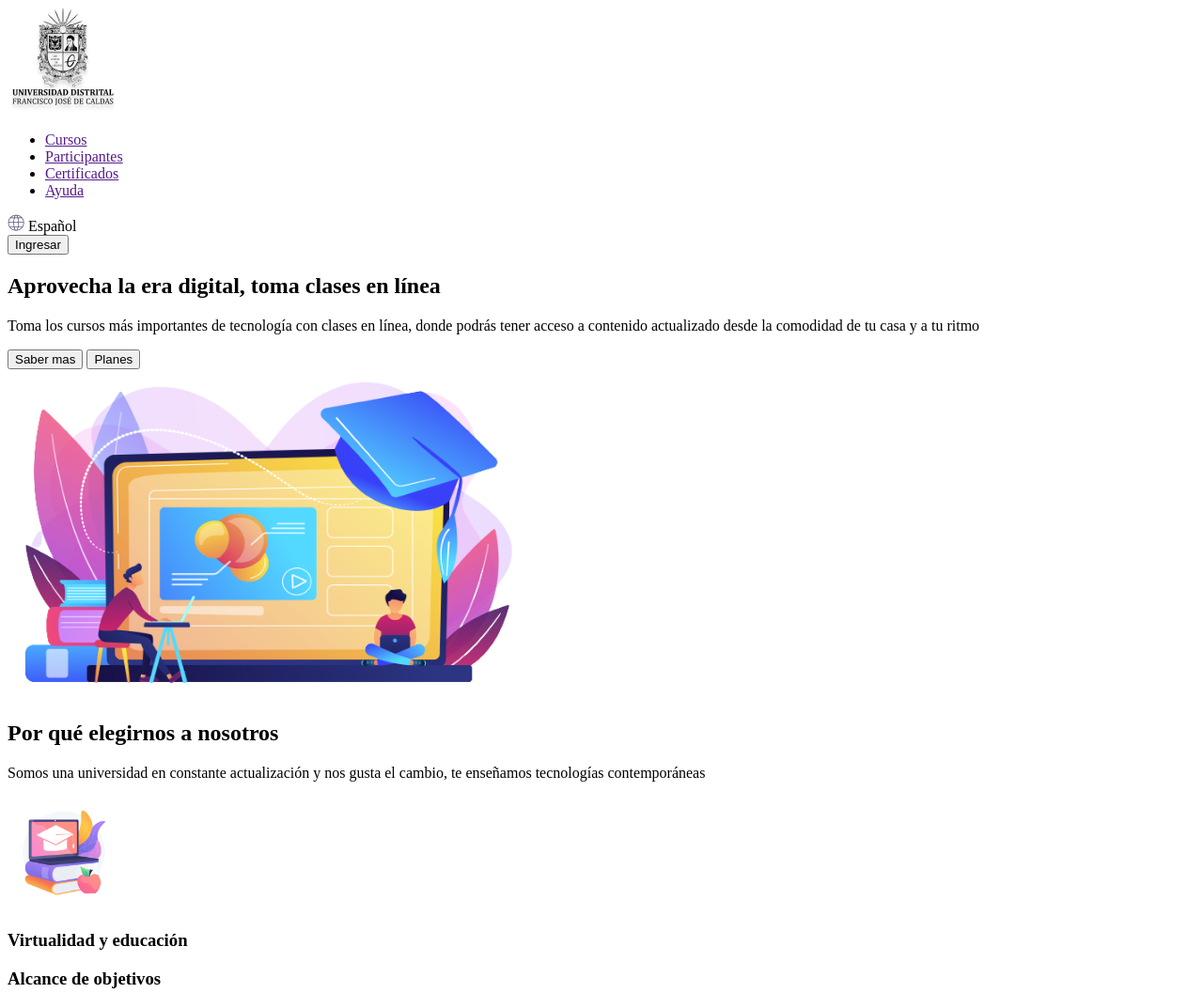
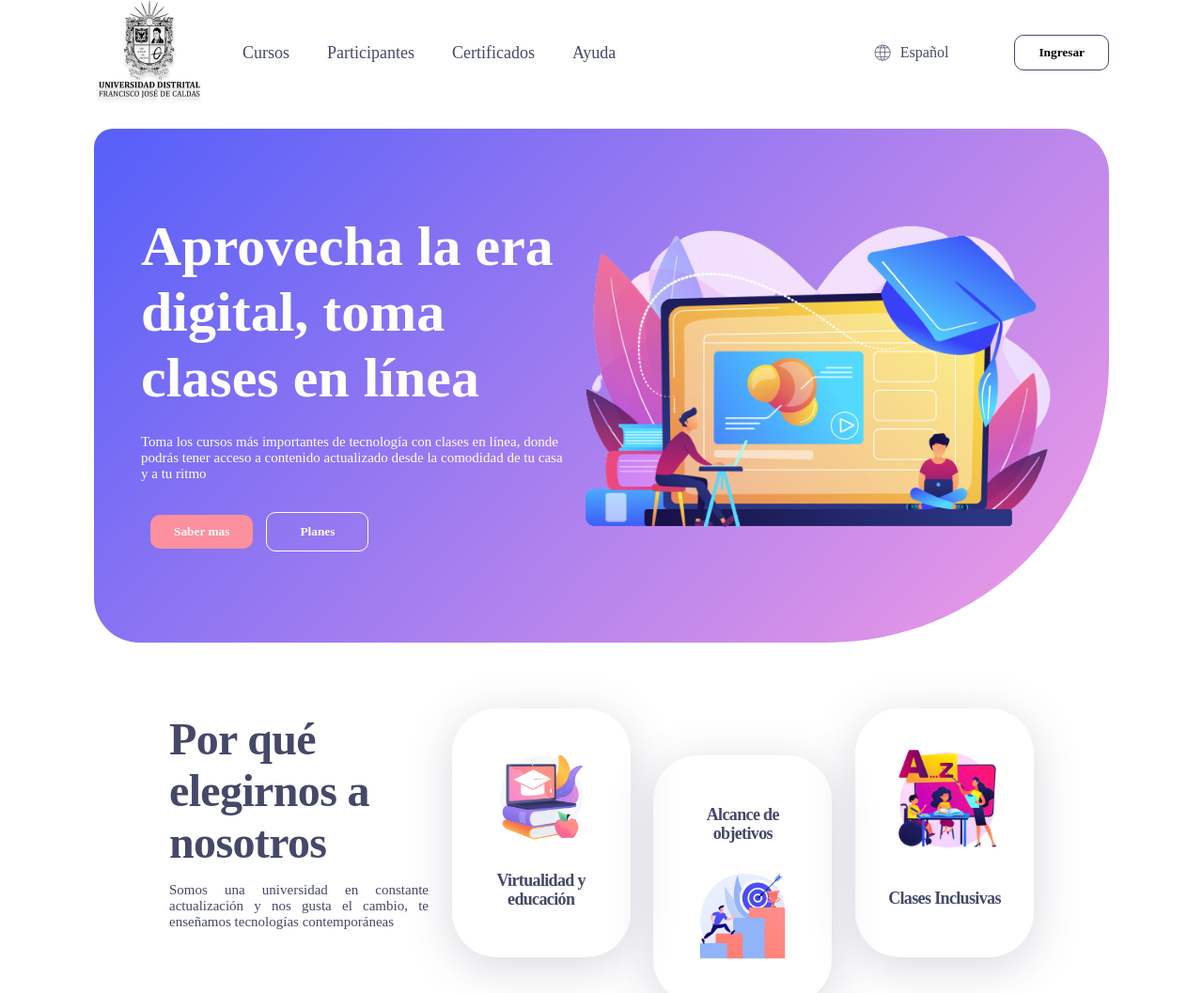
Before and after one commit to katerinetriana14/talle-9-full-stack, a plain HTML site: page PUNTO 1-3/Index.html in a window 1280 px wide. Shown: the top 1057 px of the page at 94% size. Drawn offline with Linux system fonts and the light colour scheme; a web font is replaced by a local one.

Commit message:
finalizacion del punto 3

```diff
--- a/PUNTO 1-3/Index.html
+++ b/PUNTO 1-3/Index.html
@@ -6,6 +6,13 @@
     <meta http-equiv="X-UA-Compatible" content="IE=edge">
     <meta name="viewport" content="width=device-width, initial-scale=1.0">
     <title>UD Atenea Cursos</title>
+    <link rel="stylesheet" href="https://indestructibletype.com/fonts/Jost.css" type="text/css" charset="utf-8" />
+    <link rel="stylesheet" href="./styles/generasl-styles.css">
+    <link rel="stylesheet" href="./styles/header-styles.css">
+    <link rel="stylesheet" href="./styles/banner-styles.css">
+    <link rel="stylesheet" href="./styles/section-1-styles.css">
+    <link rel="stylesheet" href="./styles/section-2-styles.css">
+    <link rel="stylesheet" href="./styles/footer-styles.css">
 </head>
 
 <body>
@@ -58,7 +65,7 @@
                 <img src="Public/Images/section1-education.png" alt="education" width="120px" height="120px">
                 <h3>Virtualidad y educación</h3>
             </div>
-            <div class="section-1__card">
+            <div class="section-1__card section-1__card-down">
                 <h3>Alcance de objetivos</h3>
                 <img src="Public/Images/section1-goals.png" alt="goals" width="120px" height="120px">
             </div>
@@ -72,7 +79,7 @@
                 <img src="Public/Images/section2-tools.png" alt="tools" width="500px" height="350px">
                 <div>
                     <h2>Brindamos herramientas para que tu aprendizaje</h2>
-                    <h2>sea efectivo</h2>
+                    <h2 class="section-2__sub-pink">sea efectivo</h2>
                     <p>
                         Las herramientas digitales son nuestras aliadas y
                         aprovechamos cada una de estas para brindarte la mejor experiencia en línea
@@ -83,7 +90,7 @@
             <div class="section-2__info">
                 <div>
                     <h2>Educacion pensando en</h2>
-                    <h2>Objetivos alcanzados</h2>
+                    <h2 class="section-2__sub-pink">Objetivos alcanzados</h2>
                     <p>
                         Es importante para nosotros que las metas de cada uno de nuestros estudiantes
                         sea alcanzada a través de nuestros cursos
@@ -96,7 +103,7 @@
     </main>
     <footer id="footer">
         <div class="footer__info">
-            <img src="./Public/Images/header-logo.png" alt="logo" width="200px" height="175px">
+            <img src="./Public/Images/footer-logo.png" alt="logo" width="200px" height="175px">
             <div>
                 <p>
                     Únete a nuestra comunidad para recibir información
--- /dev/null
+++ b/PUNTO 1-3/styles/banner-styles.css
@@ -0,0 +1,35 @@
+#banner {
+    display: flex;
+    padding: 90px 50px;
+    margin: 25px 100px;
+    background: linear-gradient(313.18deg, #EE9AE5 3.28%, #5961F9 97.04%);
+    border-radius: 20px 48px 300px 48px;
+}
+
+h1 {
+    margin: 0px;
+    color: #fff;
+    font-family: 'Jost';
+    font-size: 60px;
+    font-weight: 600px;
+    line-height: 70px;
+    letter-spacing: -0,64px;
+}
+
+#banner p{
+    margin: 25px 0px;
+    color: #fff;
+}
+
+.button--white {
+    padding: 12px 35px;
+    background-color: transparent;
+    color: white;
+    border: 1px solid #fff;
+    }
+.button--orange {
+    margin-right: 10px;
+    background-color: #fd909e;
+    color: #fff;
+    border: none;
+}
--- /dev/null
+++ b/PUNTO 1-3/styles/footer-styles.css
@@ -0,0 +1,46 @@
+#footer {
+    display: flex;
+    justify-content: space-between;
+    align-items: center;
+
+    margin-top: 120px;
+    padding: 20px 100px;
+    background-color: #010851;
+    color: #fff;
+}
+
+.footer__info {
+    width: 30%;
+}
+
+input {
+    width: 220px;
+    padding: 12px 20px;
+    margin-right: -15px;
+    border: none;
+    border-radius: 10px;
+    background-color: #45486899;
+}
+
+.button--pink {
+    background-color: #ED80FD;
+    color: #fff;
+    border: none;
+}
+
+table {
+    font-family: 'Jost';
+    text-align: left;
+}
+
+tr {
+    height: 80px;
+}
+
+td {
+    padding-right: 50px;
+}
+
+td a {
+    color: #fff;
+}
--- /dev/null
+++ b/PUNTO 1-3/styles/generasl-styles.css
@@ -0,0 +1,38 @@
+a {
+    font-family: 'Jost';
+    font-size: 18px;
+}
+
+button {
+    padding: 10px 25px;
+    font-family: 'Jost';
+    font-weight: bold;
+    border-radius: 10px;
+    cursor: pointer;
+}
+
+.button--orange {
+    margin: 10px;
+    background-color: #fd909e;
+    color: #fff;
+    border: none;
+    }
+
+    h2 {
+        margin: 5px 0px;
+        color: #454868;
+        font-family:'Jost';
+        font-size: 48px;
+        line-height: 55px;
+        letter-spacing: -0.64px;
+    }
+
+    p {
+        font-family: 'Jost';
+        font-size: 15px;
+        font-weight: 300px;
+    }
+
+    body {
+        margin: 0px;
+    }
--- /dev/null
+++ b/PUNTO 1-3/styles/header-styles.css
@@ -0,0 +1,43 @@
+header {
+    display: flex;
+    justify-content: space-between;
+    margin: 0px 100px;
+}
+
+.header__navigation {
+    display: flex;
+    align-items: center;
+}
+
+nav ul {
+    display: flex;
+    gap: 40px;
+    list-style: none;
+}
+
+nav ul a {
+    color: #454868;
+    text-decoration: none;
+}
+
+.header__settings {
+    display: flex;
+    align-items: center;
+    gap: 70px;
+}
+
+.header__settings div {
+    display: flex;
+    align-items: center;
+    gap: 10px;
+    font-family: 'Jost';
+    font-weight: 300;
+    color: #454868;
+}
+
+.header__settings button {
+    background-color: transparent;
+    color: 454868;
+    border: 1px solid #454868;
+
+}
--- /dev/null
+++ b/PUNTO 1-3/styles/section-1-styles.css
@@ -0,0 +1,41 @@
+#section-1 {
+    display: flex;
+    justify-content: space-between;
+    margin: 50px 100px;
+    padding: 20px 80px;
+}
+
+.section-1__info {
+    width: 30%;
+}
+
+.section-1__info p{
+    color: #454868;
+    text-align: justify;
+}
+
+.section-1__card {
+    display: flex;
+    flex-direction: column;
+    align-items: center;
+    justify-content: space-between;
+    width: min-content;
+
+    height: 195px;
+    padding: 35px;
+    border-radius: 48px;
+    box-shadow: 0px 10px 50px #45486833;
+}
+
+.section-1__card-down {
+    margin-top: 50px;
+}
+
+.section-1__card h3 {
+    font-family: 'Jost';
+    color:  #454868;
+    font-size: 18px;
+    line-height: 20px;
+    letter-spacing: -0.64px;
+    text-align: center;
+}
--- /dev/null
+++ b/PUNTO 1-3/styles/section-2-styles.css
@@ -0,0 +1,14 @@
+#section-2 {
+    padding: 20px 180px;
+    background-color: #ed80fd26;
+    }
+
+.section-2__info {
+    display: flex;
+    gap: 35px;
+    margin: 70px 0px;
+}
+
+.section-2__sub-pink {
+    color: #ed80fd;
+}
```
Also changed, not shown: PUNTO 1-3/Public/Images/footer-logo.png (added), Public/Images/css.png (added), Public/Images/html.png (renamed from Public/Images/html.png.png), 1 other file.
